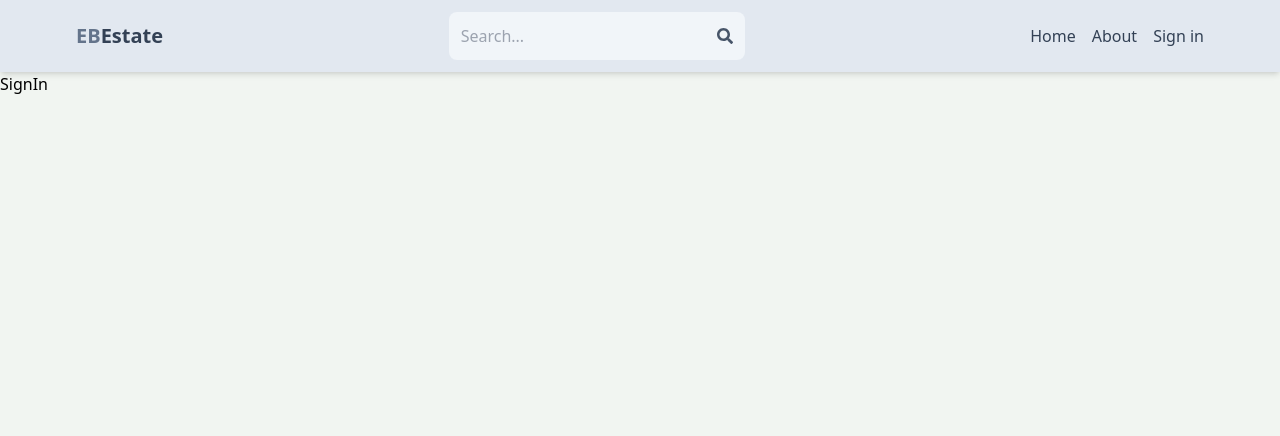
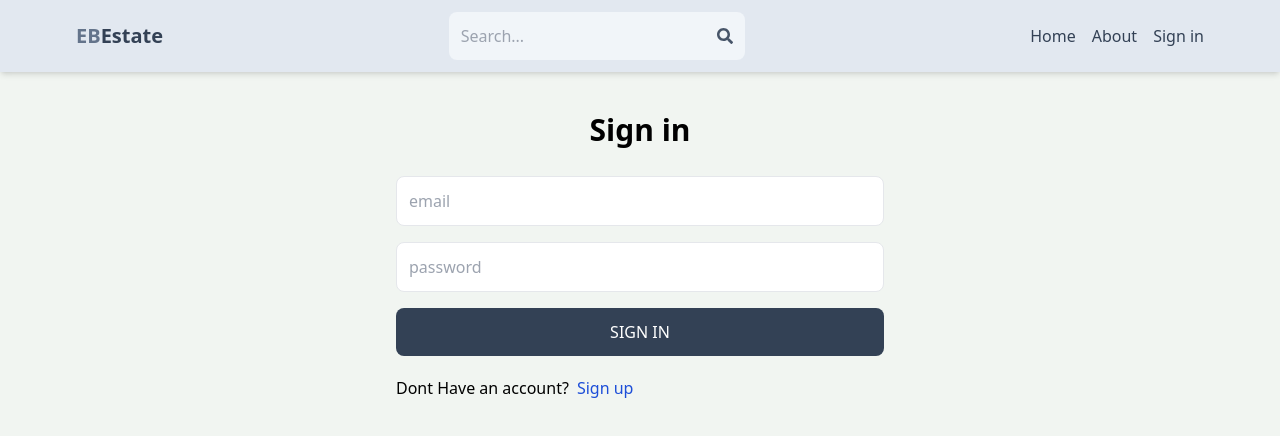
Before and after one commit to Bfacter/RealtorNew, a React (Vite) app in the folder client/: page /sign-in in a window 1280 px wide. Shown: the top 436 px of the page. Built offline with nearby package versions, Linux system fonts and the light colour scheme.

Commit message:
complete sign in page functionality

```diff
--- a/client/src/pages/SignIn.jsx
+++ b/client/src/pages/SignIn.jsx
@@ -1,5 +1,74 @@
-import React from "react";
+import { useState } from "react";
+import { Link, useNavigate } from "react-router-dom";
 
 export default function SignIn() {
-  return <div>SignIn</div>;
+  const [formData, setFormData] = useState({});
+  const [error, setError] = useState(null);
+  const [loading, setLoading] = useState(false);
+  const navigate = useNavigate();
+  const handleChange = (e) => {
+    setFormData({
+      ...formData,
+      [e.target.id]: e.target.value,
+    });
+  };
+  const handleSubmit = async (e) => {
+    e.preventDefault();
+    try {
+      setLoading(true);
+      const res = await fetch("/api/auth/signin", {
+        method: "POST",
+        headers: {
+          "Content-Type": "application/json",
+        },
+        body: JSON.stringify(formData),
+      });
+      const data = await res.json();
+      if (data.success === false) {
+        setError(data.message);
+        setLoading(false);
+        return;
+      }
+      setLoading(false);
+      setError(null);
+      navigate("/");
+    } catch (error) {
+      setLoading(false);
+      setError(error.message);
+    }
+  };
+
+  return (
+    <div className="p-3 max-w-lg mx-auto">
+      <h1 className="text-3xl text-center font-semibold my-7">Sign in</h1>
+      <form onSubmit={handleSubmit} className="flex flex-col gap-4">
+        <input
+          type="email"
+          placeholder="email"
+          className="border p-3 rounded-lg"
+          id="email"
+          onChange={handleChange}
+        />
+        <input
+          type="password"
+          placeholder="password"
+          className="border p-3 rounded-lg"
+          id="password"
+          onChange={handleChange}
+        />
+        <button
+          disabled={loading}
+          className="bg-slate-700 text-white p-3 rounded-lg uppercase hover:opacity-95 disabled:opacity-80">
+          {loading ? "Loading..." : "Sign in"}
+        </button>
+      </form>
+      <div className="flex gap-2 mt-5">
+        <p>Dont Have an account?</p>
+        <Link to={"/sign-up"}>
+          <span className="text-blue-700">Sign up</span>
+        </Link>
+        {error && <p className="text-red-500">{error}</p>}
+      </div>
+    </div>
+  );
 }
```
